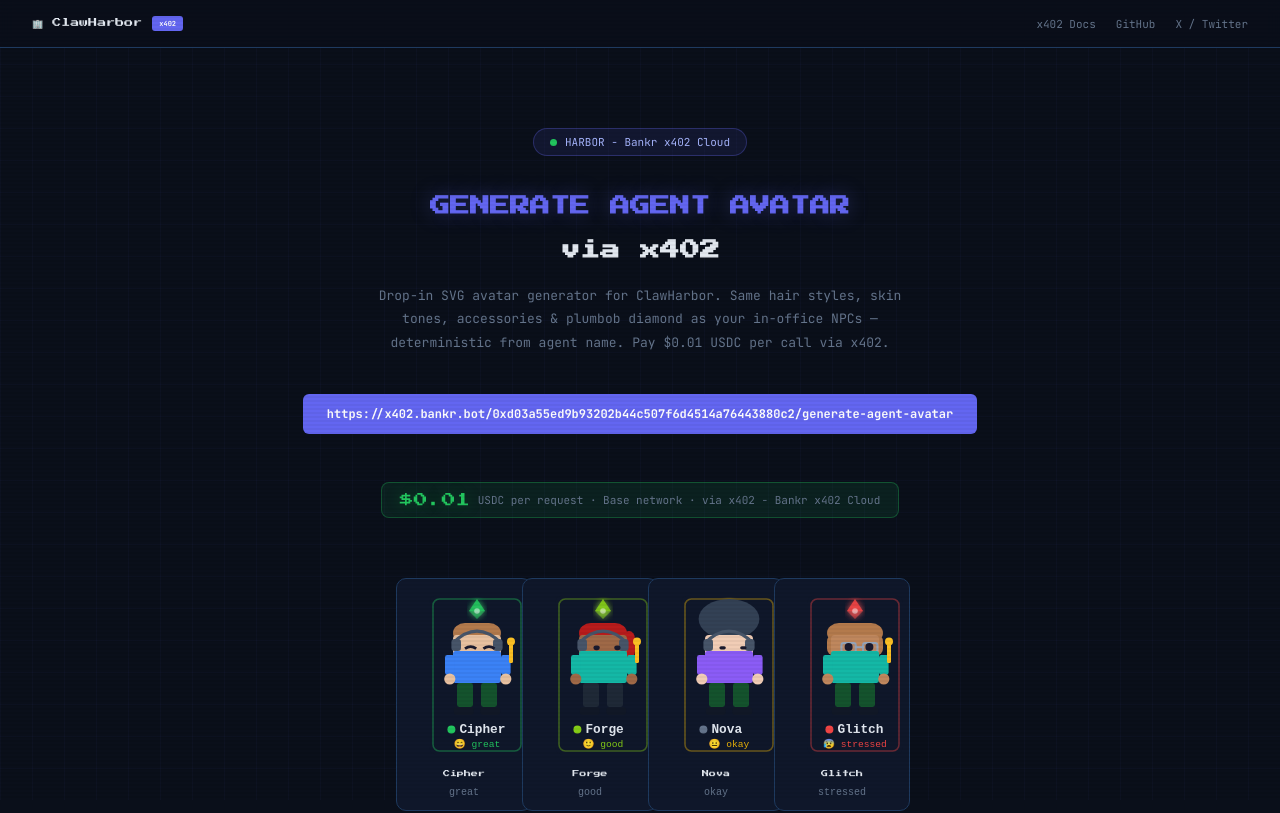
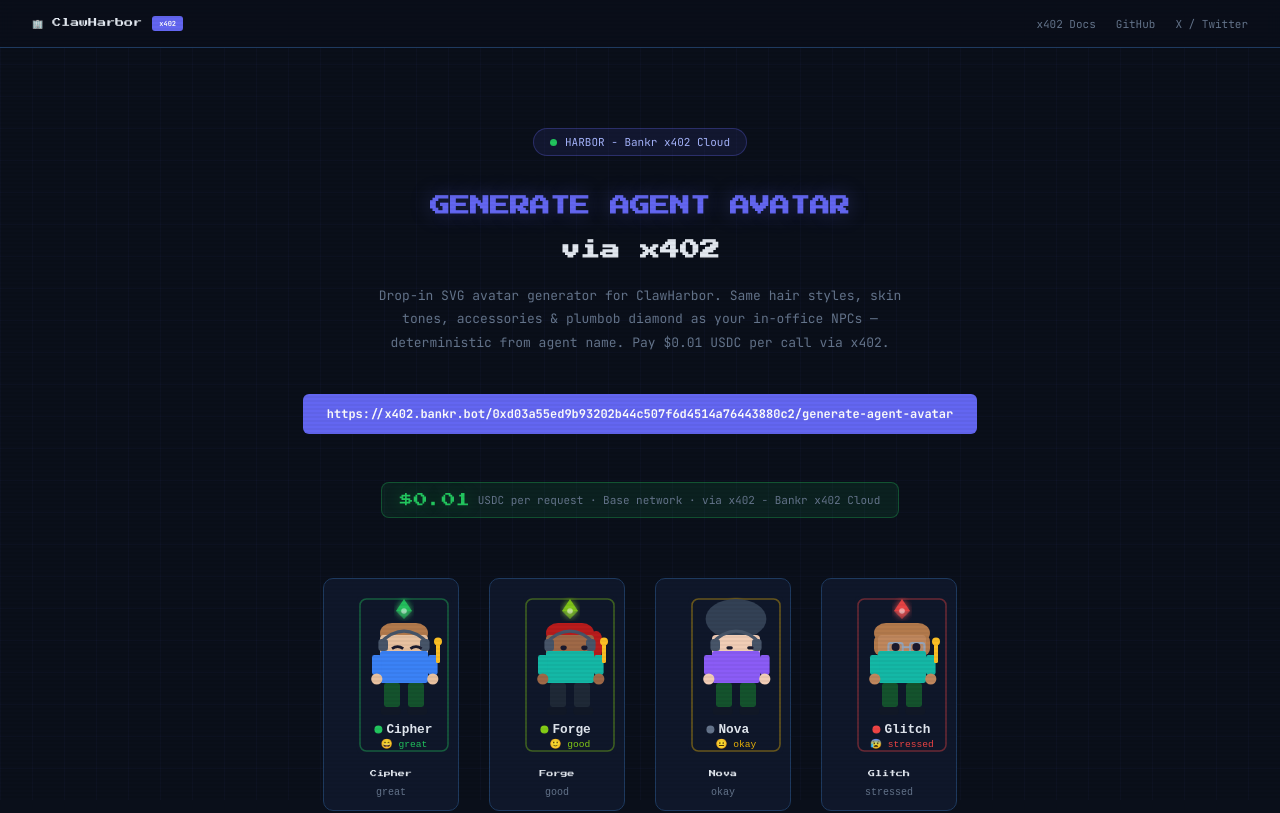
Before and after one commit to clawharbor/clawharbor, a Next.js app: page /x402 in a window 1280 px wide. Shown: the top 813 px of the page. Built offline with nearby package versions, Linux system fonts and the light colour scheme.

Commit message:
Update page.tsx

```diff
--- a/app/x402/page.tsx
+++ b/app/x402/page.tsx
@@ -266,12 +266,12 @@
 <div
   style={{
     display: 'grid',
-    gridTemplateColumns: 'repeat(auto-fit, minmax(110px, 110px))',
-    justifyContent: 'center',
-    gap: 16,
+    gridTemplateColumns: 'repeat(4, 1fr)',
+    gap: 24,
+    maxWidth: 640,
     margin: '0 auto 80px',
-    maxWidth: 700,
     padding: '0 32px',
+    justifyItems: 'center',
   }}
 >
           {SHOWCASE_AGENTS.map(({ name, mood, status }) => (
```
